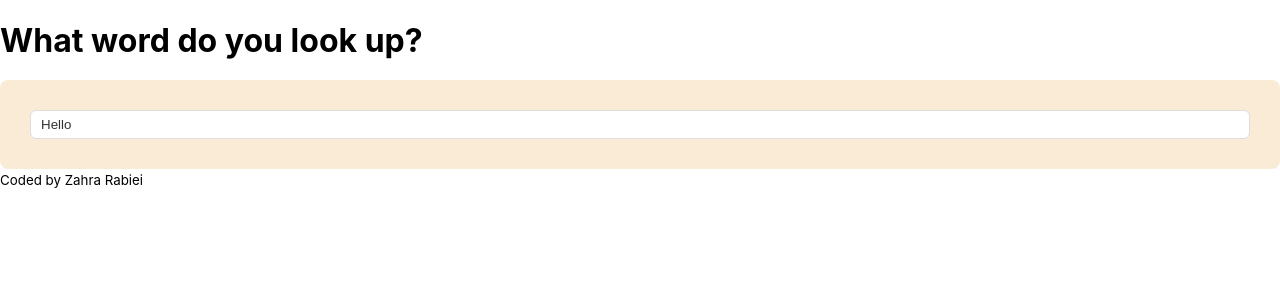
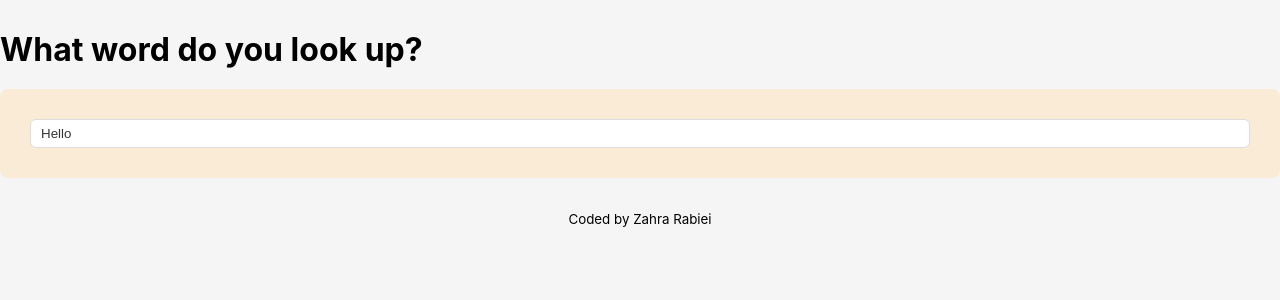
Before and after one commit to Zahra947/dictionary-project, a React (Create React App) app: page / in a window 1280 px wide. Shown: the top 300 px of the page. Built offline with nearby package versions, Linux system fonts and the light colour scheme; no server answers.

Commit message:
Added another style

```diff
--- a/src/App.css
+++ b/src/App.css
@@ -0,0 +1,16 @@
+body {
+  background: whitesmoke;
+}
+
+a {
+  color: black;
+}
+
+.App-header {
+  margin: 30px 0;
+}
+
+.App-footer {
+  text-align: center;
+  margin: 30px 0;
+}
--- a/src/App.js
+++ b/src/App.js
@@ -9,7 +9,7 @@ export default function App() {
         <main>
           <Dictionary defaultKeyword="Hello" />
         </main>
-        <footer className="footer">
+        <footer className="App-footer">
           <small> Coded by Zahra Rabiei</small>
         </footer>
       </div>
```
